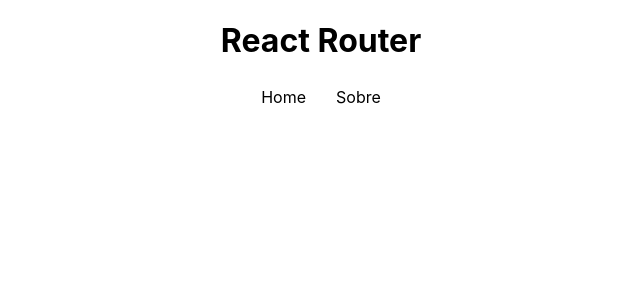
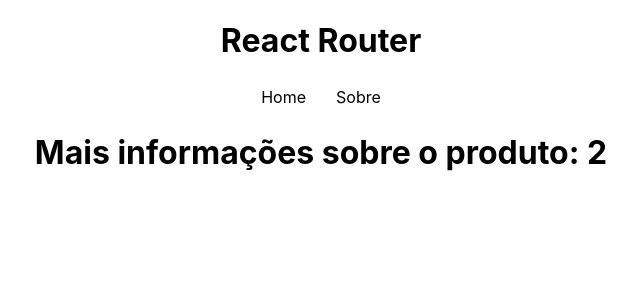
Before and after one commit to RyanLudieri/cuso_react, a React (Create React App) app in the folder 8_React_Router/router/: page /products/2/info in a window 1280 px wide. Shown: the top 300 px of the page, without its empty margins (319-959 px from the left). Built offline with nearby package versions, Linux system fonts and the light colour scheme.

Commit message:
feat: nested routes

```diff
--- a/8_React_Router/router/src/App.js
+++ b/8_React_Router/router/src/App.js
@@ -7,9 +7,11 @@
 import Home from './pages/Home';
 import About from './pages/About';
 import Product from './pages/Product';
+import Info from './pages/Info';
 
 //components
 import NavBar from './components/NavBar';
+
 
 
 function App() {
@@ -24,6 +26,8 @@
           <Route path="/about" element={<About />}/>
           {/*4 - rota dinamica */}
           <Route path='/products/:id' element={<Product/>}></Route>
+          {/* 6 - Nested route */}
+          <Route path='/products/:id/info' element={<Info/>}></Route>
         </Routes>
       </BrowserRouter>
     </div>
--- /dev/null
+++ b/8_React_Router/router/src/pages/Info.js
@@ -0,0 +1,15 @@
+import {useParams} from 'react-router-dom'
+
+const Info = () => {
+
+    const {id} = useParams();
+
+
+  return (
+    <div>
+        <h1>Mais informações sobre o produto: {id}</h1>
+    </div>
+  )
+}
+
+export default Info
--- a/8_React_Router/router/src/pages/Product.js
+++ b/8_React_Router/router/src/pages/Product.js
@@ -1,4 +1,4 @@
-import { useParams } from "react-router-dom"
+import { Link, useParams } from "react-router-dom"
 import {useFetch} from '../hooks/useFetch'
 
 const Product = () => {
@@ -21,6 +21,8 @@
                 <div>
                     <h1>{product.name}</h1>
                     <p>R${product.price}</p>
+                    {/* 6 = Nested Routes */}
+                    <Link to={`/products/${product.id}/info`}>Mais informações</Link>
                 </div>
             )}
         </>;
```
Lines whose indentation alone changed are shown as unchanged.
